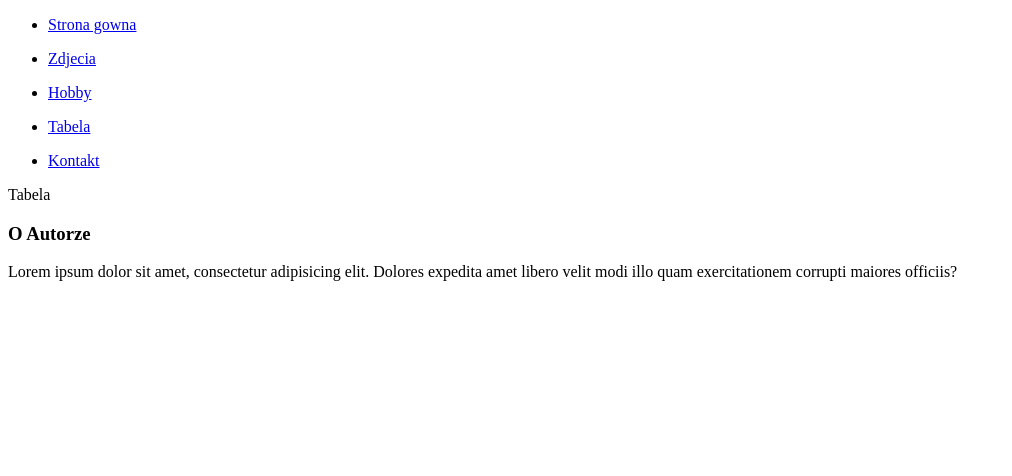
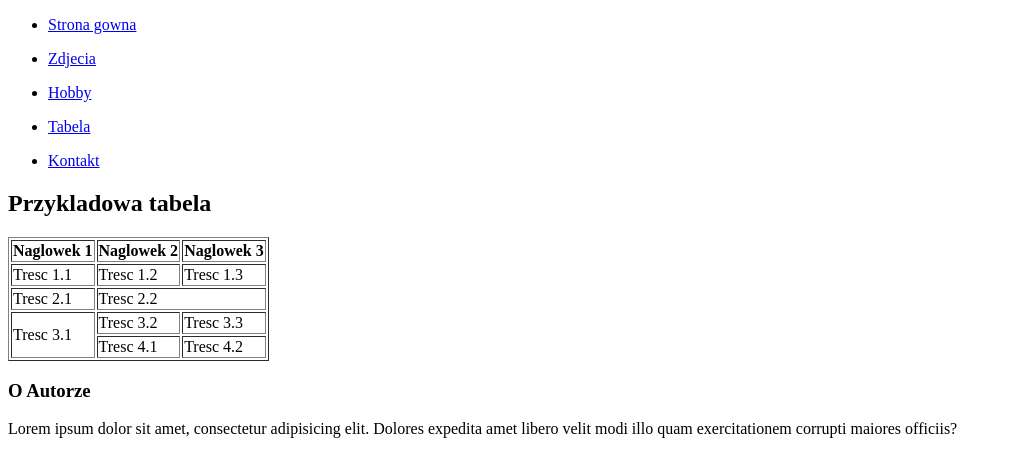
Before and after one commit to milena-marcinik/htmlSDA, a plain HTML site: page table/index.html in a window 1280 px wide. Shown: the whole page, without its empty margins (0-1012 px from the left). Drawn offline with Linux system fonts and the light colour scheme.

Commit message:
Modify table

```diff
--- a/table/index.html
+++ b/table/index.html
@@ -36,7 +36,40 @@
         </nav>
     </header>
     <main>
-        Tabela
+        <div>
+            <h2>Przykladowa tabela</h2>
+            <table border="1">
+                <thead>
+                    <tr>
+                        <th>Naglowek 1</th>
+                        <th>Naglowek 2</th>
+                        <th>Naglowek 3</th>
+                    </tr>
+                </thead>
+                <tbody>
+                    <tr>
+                        <td>Tresc 1.1</td>
+                        <td>Tresc 1.2</td>
+                        <td>Tresc 1.3</td>
+                    </tr>
+                    <tr>
+                        <td>Tresc 2.1</td>
+                        <td colspan="2">Tresc 2.2</td>
+                        <!-- <td>Tresc 2.3</td> -->
+                    </tr>
+                    <tr>
+                        <td rowspan="2">Tresc 3.1</td>
+                        <td>Tresc 3.2</td>
+                        <td>Tresc 3.3</td>
+                    </tr>
+                    <tr>
+                        <td>Tresc 4.1</td>
+                        <td>Tresc 4.2</td>
+                        <!-- <td>Tresc 4.3</td> -->
+                    </tr>
+                </tbody>
+            </table>
+        </div>
     </main>
     <footer>
         <h3>O Autorze</h3>
```
